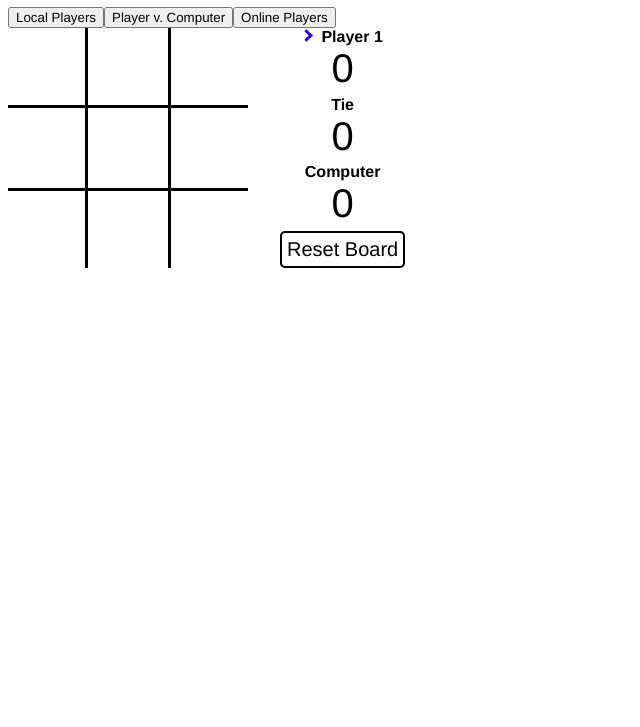
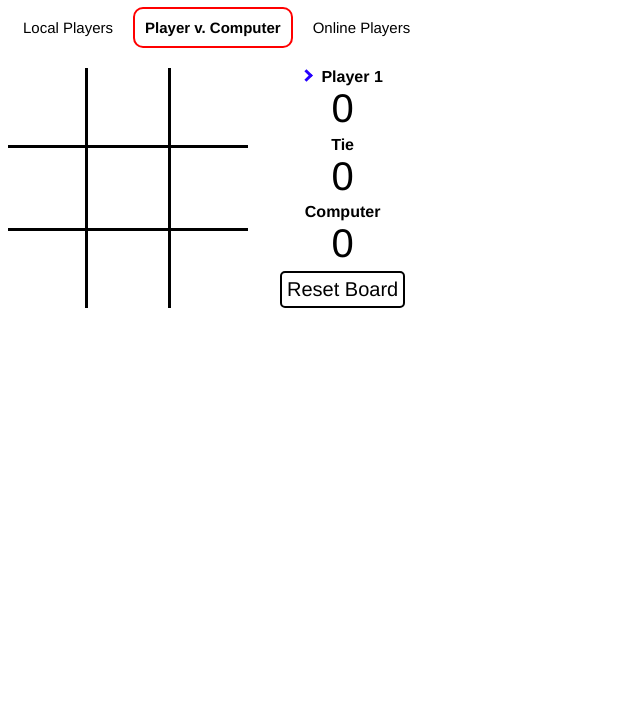
Before and after one commit to halshing/react-tic-tac-toe, a React app: page / in a window 1280 px wide. Shown: the part 73-800 px from the top of the page, without its empty margins (0-640 px from the left). Built offline with nearby package versions, Linux system fonts and the light colour scheme.

Commit message:
styled game type buttons

```diff
--- a/src/components/App.js
+++ b/src/components/App.js
@@ -21,7 +21,7 @@ const App = () => {
   return (
     <div className="app">
       <h1>Tic Tac Toe</h1>
-      <GameType setGameType={resetGame} />
+      <GameType setGameType={resetGame} gameType={gameType} />
       <Game gameType={gameType} newGame={newGame} />
     </div>
   );
--- a/src/components/GameType.js
+++ b/src/components/GameType.js
@@ -1,15 +1,28 @@
 import React from "react";
+import classnames from "classnames";
 import { GAME_TYPES } from "../utils/constants";
 
-const GameType = ({ setGameType }) => (
-  <div>
-    <button type="button" onClick={() => setGameType(GAME_TYPES.PvP)}>
+const GameType = ({ setGameType, gameType }) => (
+  <div className="gameTypes">
+    <button
+      type="button"
+      className={classnames({ selected: gameType === GAME_TYPES.PvP })}
+      onClick={() => setGameType(GAME_TYPES.PvP)}
+    >
       Local Players
     </button>
-    <button type="button" onClick={() => setGameType(GAME_TYPES.PvC)}>
+    <button
+      type="button"
+      className={classnames({ selected: gameType === GAME_TYPES.PvC })}
+      onClick={() => setGameType(GAME_TYPES.PvC)}
+    >
       Player v. Computer
     </button>
-    <button type="button" onClick={() => setGameType(GAME_TYPES.Online)}>
+    <button
+      type="button"
+      className={classnames({ selected: gameType === GAME_TYPES.Online })}
+      onClick={() => setGameType(GAME_TYPES.Online)}
+    >
       Online Players
     </button>
   </div>
--- a/src/styles/App.scss
+++ b/src/styles/App.scss
@@ -6,6 +6,26 @@
 $board-size: 240px;
 $cell-size: calc(#{$board-size / 3});
 $border-style: 3px solid black;
+
+.gameTypes {
+  padding-bottom: 20px;
+
+  button {
+    border: 0;
+    outline: 0;
+    background: none;
+    font-size: 15px;
+    border-radius: 10px;
+    padding: 10px;
+    margin: 0 5px;
+    cursor: pointer;
+
+    &.selected {
+      border: 2px solid #ff0000;
+      font-weight: bold;
+    }
+  }
+}
 
 .game {
   display: flex;
```
